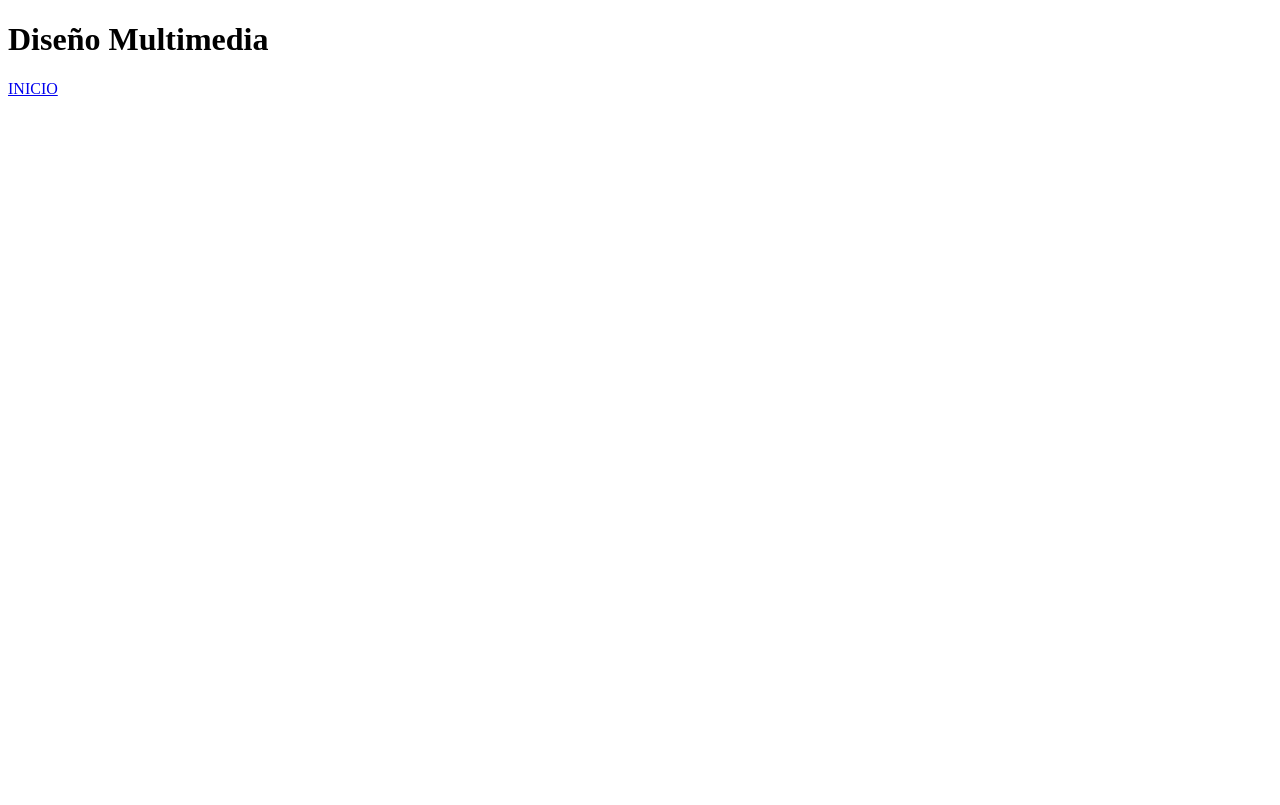
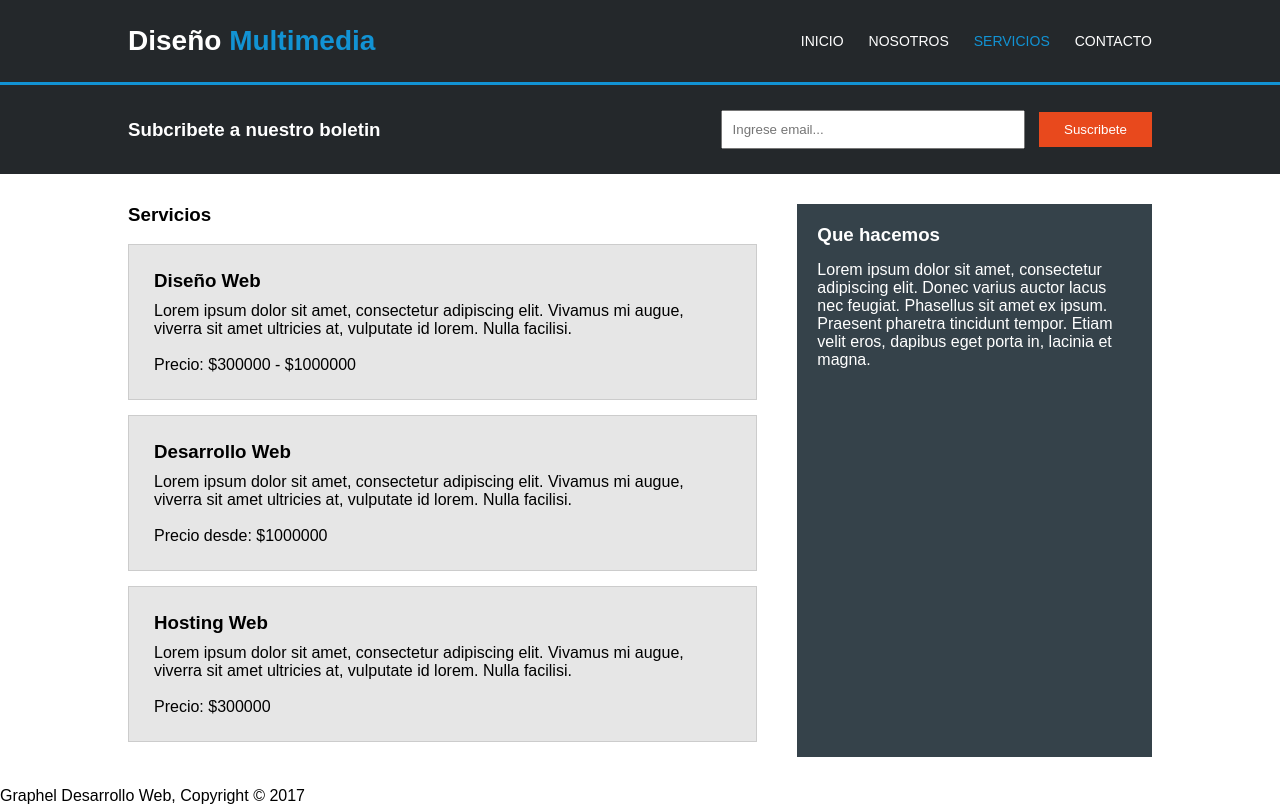
Before and after one commit to 22maicol/proyectoGraphel, a plain HTML site: page servicio.html in a window 1280 px wide. Drawn offline with Linux system fonts and the light colour scheme.

Commit message:
Avances del proyecto

```diff
--- a/servicio.html
+++ b/servicio.html
@@ -4,7 +4,7 @@
     <meta charset='utf-8'>
     <meta name='viewport' content='width=device-width, initial-scale=1'>
     <title>Page Title</title>
-    <link rel='stylesheet' href='../styles/style.css'>
+    <link rel='stylesheet' href='styles/style.css'>
 </head>
 <body>
     <header>
@@ -14,10 +14,51 @@
             </b></h1>
             <nav>
                 <a href="index.html">INICIO</a>
-                <a href="nosotros.html"></a>
+                <a href="nosotros.html">NOSOTROS</a>
+                <a href="servicio.html" class="activo">SERVICIOS</a>
+                <a href="contacto.html">CONTACTO</a>
             </nav>
         </div>
     </header>
 
+    <section class="boletin">
+        <div class="contenedor">
+            <h3> Subcribete a nuestro boletin</h3>
+            <form> <input type="email" placeholder="Ingrese email...">
+                <button class="btn-naranja">Suscribete</button></form>
+        </div>
+    </section>
+
+    <section class="contenedor contenido">
+        <div class="principal">
+            <h3>Servicios</h3><br>
+            <div class="servicio">
+                <h3>Diseño Web</h3>
+                <p>Lorem ipsum dolor sit amet, consectetur adipiscing elit. Vivamus mi augue,
+                     viverra sit amet ultricies at, vulputate id lorem. Nulla facilisi.</p><br>
+                <p>Precio: $300000 - $1000000</p>
+             </div>
+             <div class="servicio">
+               <h3>Desarrollo Web</h3>
+               <p>Lorem ipsum dolor sit amet, consectetur adipiscing elit. Vivamus mi augue,
+                 viverra sit amet ultricies at, vulputate id lorem. Nulla facilisi.</p><br>
+               <p>Precio desde: $1000000</p>
+            </div>
+
+            <div class="servicio">
+                <h3>Hosting Web</h3>
+                <p>Lorem ipsum dolor sit amet, consectetur adipiscing elit. Vivamus mi augue,
+                     viverra sit amet ultricies at, vulputate id lorem. Nulla facilisi.</p><br>
+                <p>Precio: $300000</p>
+            </div>
+    </div>
+    <aside class="lateral">
+      <h3>Que hacemos</h3>
+      <p>Lorem ipsum dolor sit amet, consectetur adipiscing elit. Donec varius auctor lacus nec feugiat. Phasellus sit amet ex ipsum. Praesent pharetra tincidunt tempor. Etiam velit eros, dapibus eget porta in, lacinia et magna.</p>
+    </aside>
+    </section>
+
+    <footer><p>Graphel Desarrollo Web, Copyright © 2017</p></footer>
+
 </body>
 </html>
--- a/styles/style.css
+++ b/styles/style.css
@@ -0,0 +1,173 @@
+*{
+    margin: 0;
+    padding: 0;
+}
+
+body{
+    font-family: arial, helvetica, sans-serif ;
+    background: color #f4f4f4; ;
+}
+
+.contenedor{
+    width: 80%;
+    margin: auto;
+    display: flex;
+}
+
+header{
+    background: #24282b;
+    color: white;
+    border-bottom: 3px solid #1293d4;
+    padding-top: 25px;
+    padding-bottom: 25px;
+}
+
+header .contenedor{
+    justify-content: space-between;
+    align-items: center;
+}
+
+header h1{
+    font-size: 28px;
+
+}
+
+.azul{
+    color: #1293d4;
+
+}
+
+nav {
+    display: flex;
+}
+
+nav a{
+    color: white;
+    text-decoration: none;
+    margin-left: 25px;
+    text-transform: uppercase;
+    font-size: 14px;
+}
+
+nav a.activo{
+    color: #1293d4;
+}
+
+.hero{
+    background-image: url("../assets/images/cabecera.jpg");
+    background-size: cover;
+    background-position: center;
+    height: 400px;
+    color: white;
+    text-align: center;
+    display: flex;
+    flex-direction: column;
+    justify-content: center;
+    align-items: center;
+}
+
+.hero h2{
+    font-size: 45px;
+    margin-bottom: 15px;
+
+}
+
+.hero p{
+    font-size: 18px;
+    width: 700px;
+}
+
+.boletin{
+    background: #24282b;
+    color: white;
+    padding-top: 25px;
+    padding-bottom: 25px;
+}
+
+.boletin .contenedor{
+    justify-content: space-between;
+    align-items: center;
+}
+
+.boletin form{
+    justify-content: space-between;
+    align-items: center;
+}
+
+.boletin input{
+    padding: 10px;
+    width: 280px;
+}
+
+.btn-naranja{
+    background: #e8491d;
+    color: white;
+    border: none;
+    padding: 10px 25px;
+    margin-left: 10px;
+}
+
+.contenido{
+    display: flex;
+    padding-top: 30px;
+    padding-bottom: 30px;
+}
+
+.principal{
+    flex: 2;
+    margin-right: 40px;
+}
+
+.lateral{
+    flex: 1;
+    background: #35424a;
+    color: white;
+    padding: 20px;
+}
+
+
+.lateral h3{
+    margin-bottom: 15px;
+}
+
+.caja-oscura{
+    background: #35424a;
+    color: white;
+    padding: 20px;
+    margin-top: 20px;
+    margin-bottom: 20px;
+}
+
+.principal img{
+    width: 100%;
+    margin-top: 20px;
+}
+
+.columnas{
+    display: flex;
+    text-align: center;
+    padding-top: 30px;
+    padding-bottom: 30px;
+}
+
+.columna{
+    flex: 1;
+    margin-left: 15px;
+    margin-right: 15px;
+}
+
+.columna img{
+    width: 90px;
+    margin-bottom: 15px;
+}
+
+.servicio{
+    background: #e6e6e6;
+    border: 1px solid #ccc;
+    padding: 25px;
+    margin-bottom: 15px;
+}
+
+.servicio h3{
+    margin-bottom: 10px;
+}
```
Also changed, not shown: index.html (+3 -3 lines), nosotros.html (+1 -1 lines), assets/images/891.jpg (renamed from assets/images (1)/images/891.jpg), assets/images/cabecera.jpg (renamed from assets/images (1)/images/cabecera.jpg), assets/images/logo_brush.png (renamed from assets/images (1)/images/logo_brush.png), assets/images/logo_css.png (renamed from assets/images (1)/images/logo_css.png), assets/images/logo_html.png (renamed from assets/images (1)/images/logo_html.png), assets/images/mapaGoogle.png (renamed from assets/images (1)/images/mapaGoogle.png).
